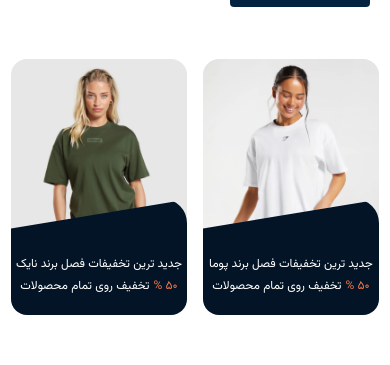
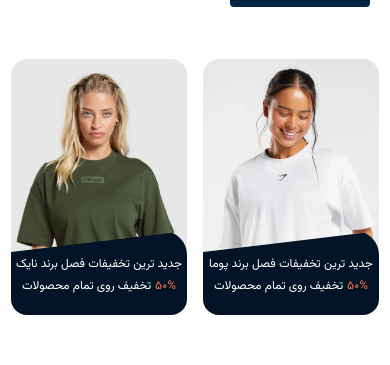
Before and after one commit to ashrafi-frontDeveloper/FitLand-Ecommerce-Online-Shop, a React (Vite) app: page / in a window 390 px wide. Shown: the part 408-773 px from the top of the page. Built offline with nearby package versions, Linux system fonts and the light colour scheme.

Commit message:
fix(NewProduct) : prevent hover effect from triggering on discount badge , image container layout issues on small screens

```diff
--- a/src/components/Header/MainHeader.jsx
+++ b/src/components/Header/MainHeader.jsx
@@ -61,7 +61,7 @@
 
     return (
         <>
-            <section className="flex">
+            <section className="flex 2xl:justify-between">
                 {/* section right => title website */}
                 <div className="mt-8 w-96 xl:w-[435px]">
                     <h3 className="text-[10px] md:text-sm xl:text-base font-vazirB font-medium text-NeutralSecondory mb-4">راحت و مطمئن خرید کنید!</h3>
--- a/src/components/Header/MobileMenu.jsx
+++ b/src/components/Header/MobileMenu.jsx
@@ -73,7 +73,7 @@
 
 
                 {/* Mobile Menu */}
-                <nav className={clsx("flex absolute left-0 top-full w-full border-b-2 border-x-1 border-primary bg-Neutral bg-opacity-90 backdrop-blur-md rounded-2xl overflow-hidden shadow-xl origin-top transform transition-all duration-500 z-50",{"scale-y-100 opacity-100 translate-y-0": isOpen,"scale-y-0 opacity-0 -translate-y-10": !isOpen,})}>
+                <nav className={clsx("flex absolute left-0 top-full w-full border-b-2 border-x-1 border-primary bg-Neutral bg-opacity-90 backdrop-blur-md rounded-2xl overflow-hidden shadow-xl origin-top transform transition-all duration-700 z-50",{"scale-y-100 opacity-100 translate-y-0": isOpen,"scale-y-0 opacity-0 -translate-y-10": !isOpen,})}>
                     {/* menu left */}
                     <ul className="flex flex-col gap-4 p-6">
                         {menuItemsLeft.map((item, index) => (
--- a/src/components/Main/Main.jsx
+++ b/src/components/Main/Main.jsx
@@ -8,7 +8,7 @@
                 <section className="container px-0 xl:px-4 p-0 2xl:px-10 pt-8 mx-auto mb-20 w-full">
                     <NewProducts />
                 </section>
-                <section className="mt-0 md:-mt-20">
+                <section className="mt-0 md:mt-14 xl:mt-16 2xl:mt-20 mb-80">
                     <FitnessEquipment />
                 </section>
             </main>
--- a/src/components/Main/NewProducts.jsx
+++ b/src/components/Main/NewProducts.jsx
@@ -1,5 +1,6 @@
 import { toPersianDigits } from "../../utils/ConvertToPersian"
 import { LuCircleArrowLeft } from "react-icons/lu";
+import { LuSquareStack } from "react-icons/lu";
 
 const newProducts = [
     {id: 1, titleTop: ' جدید ترین تخفیفات فصل برند پوما' , titleButtom: 'تخفیف روی تمام محصولات ' , discount: 50 , img: 'images/new product/product1.jpg'},
@@ -12,27 +13,70 @@
 
     return (
         <>
-            <section className="container flex flex-row items-center justify-center md:justify-between gap-y-6 gap-x-4 xl:gap-x-6 mx-auto md:px-2 lg:px-14 xl:px-24">
+            <section className="container flex flex-row items-center justify-center md:justify-between 2xl:justify-around gap-y-6 gap-x-4 xl:gap-x-6 mx-auto md:px-2 lg:px-14 xl:px-24">
                 {/* product */}
                 {newProducts.map((product , index) => {
                     return (
-                    <div key={index} className="max-w-xs overflow-hidden w-44 md:w-[392px] h-64 md:h-[462px] bg-background rounded-2xl">
-                        <img src={product.img} alt="product" className="w-full  rounded-t-xl" />
+                    // <div key={index} className=" relative group max-w-xs overflow-hidden w-44 md:w-[392px] h-64 md:h-[462px] bg-background rounded-2xl ">
+                    //     <img src={product.img} alt="product" className="w-full object-cover rounded-t-xl transition-all duration-300 group-hover:brightness-50" />
 
-                        {/* cart secendory */}
-                        <div className="relative -mt-8 lg:-mt-[44px] xl:-mt-24 z-10">
-                            <div className="bg-secondery-700 text-white px-0 lg:px-10 pt-14 lg:pt-10 pb-5 xl:p-10 rounded-b-xl rounded-t-2xl rounded-r-3xl clip-badge-shape text-center">
+                    // {/* Hover Overlay Content */}
+                    // <div className="absolute inset-0 -top-20 flex items-center justify-center opacity-0 group-hover:opacity-100 transition-opacity duration-300">
+                    //     <p className="text-white text-center text-sm xl:text-lg font-vazirB">
+                    //     فقط با یک کلیک وارد دنیای محصولات جدید شوید
+                    //     </p>
+                    // </div>
+
+                    //     {/* cart secendory */}
+                    //     <div className="relative -mt-8 lg:-mt-[44px] xl:-mt-24 z-10">
+                    //         <div className="bg-secondery-700 text-white px-0 lg:px-10 pt-14 lg:pt-10 pb-5 xl:p-10 rounded-b-xl rounded-t-2xl rounded-r-3xl clip-badge-shape text-center">
+                    //             <p className="w-full h-full text-[12px] xl:text-md text-start font-vazirB flex flex-col gap-1">
+                    //                 <span className="text-center">{product.titleTop}</span>
+                    //                 <span className="text-center"><span className="text-primary-400 pl-1">{toPersianDigits(product.discount)} %</span>{product.titleButtom}</span>
+                    //             </p>
+                    //         </div>
+                    //     </div>
+                    // </div>
+
+                    <div key={index} className="relative cursor-pointer max-w-xs overflow-hidden w-44 md:w-[392px] h-64 md:h-[462px] bg-background rounded-2xl">
+                        {/* Image wrapper with group */}
+                        <div className="group w-full h-full">
+                            {/* Product Image */}
+                            <img src={product.img} alt="product" className=" w-full h-full object-cover rounded-t-xl transition-all duration-300 group-hover:brightness-50"/>
+                            {/* Hover Overlay Content */}
+                            <div className="absolute inset-0 flex flex-col items-center justify-center opacity-0 group-hover:opacity-100 transition-opacity duration-500">
+                                <p className="text-white text-center text-sm xl:text-lg font-vazirB mb-6">
+                                    فقط با یک کلیک وارد دنیای محصولات جدید شوید
+                                </p>
+                                <a href="#" className="flex items-center sm:py-0 md:py-0 px-1.5 sm:px-3 md:px-.5 gap-x-1 lg:gap-x-2 border border-white text-white rounded-md transition-all md:hover:scale-125 duration-300">
+                                    <LuSquareStack />
+                                    <span className="text-sm md:text-base">
+                                      جدید ترین محصولات
+                                    </span>
+                                </a>
+                            </div>
+                        </div>
+
+                        {/* cart secondary - OUTSIDE group */}
+                        <div className="absolute bottom-0 left-0 right-0 z-10">
+                            <div className="bg-secondery-700 text-white px-0 lg:px-10 pt-6 md:pt-10 lg:pt-14 pb-5 xl:p-10 rounded-t-2xl rounded-b-xl rounded-r-3xl clip-badge-shape text-center">
                                 <p className="w-full h-full text-[12px] xl:text-md text-start font-vazirB flex flex-col gap-1">
                                     <span className="text-center">{product.titleTop}</span>
-                                    <span className="text-center"><span className="text-primary-400 pl-1">{toPersianDigits(product.discount)} %</span>{product.titleButtom}</span>
+                                    <span className="text-center">
+                                        <span className="text-primary-400 pl-1">{toPersianDigits(product.discount)}%</span>
+                                        {product.titleButtom}
+                                    </span>
                                 </p>
                             </div>
                         </div>
-                    </div>)
+                    </div>
+
+
+                    )
                 })}
 
                 {/* details products */}
-                <div className="hidden md:block 2xl:w-80">
+                <div className="hidden sm:block w-60 md:w-auto 2xl:w-80">
                     <h3 className="text-lg lg:text-xl xl:text-2xl text-secondary font-vazirB font-bold 2xl:font-medium mb-2">جدید ترین محصولات</h3>
                     <p className="text-sm lg:text-base text-NeutralSecondory font-vazirB font-medium mb-4">جدید ترین محصولات با ارسال رایگان تهیه
                         کنید و در سریع ترین زمان درب منزل تحویل بگیرید
@@ -44,7 +88,6 @@
                     </button>
                 </div>
             </section>
-
         </>
     )
 }
```
